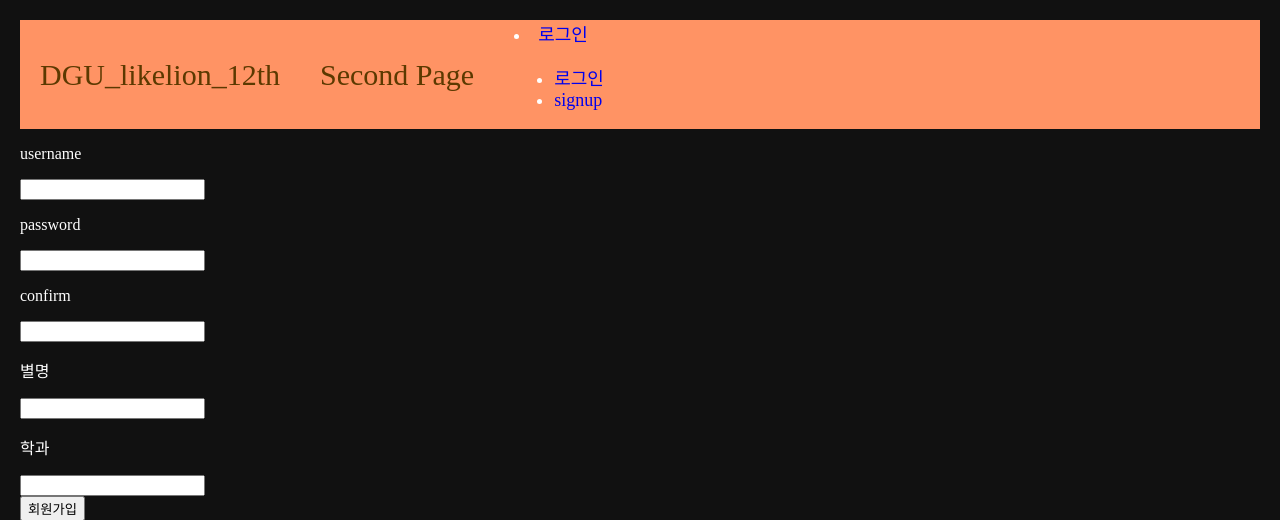
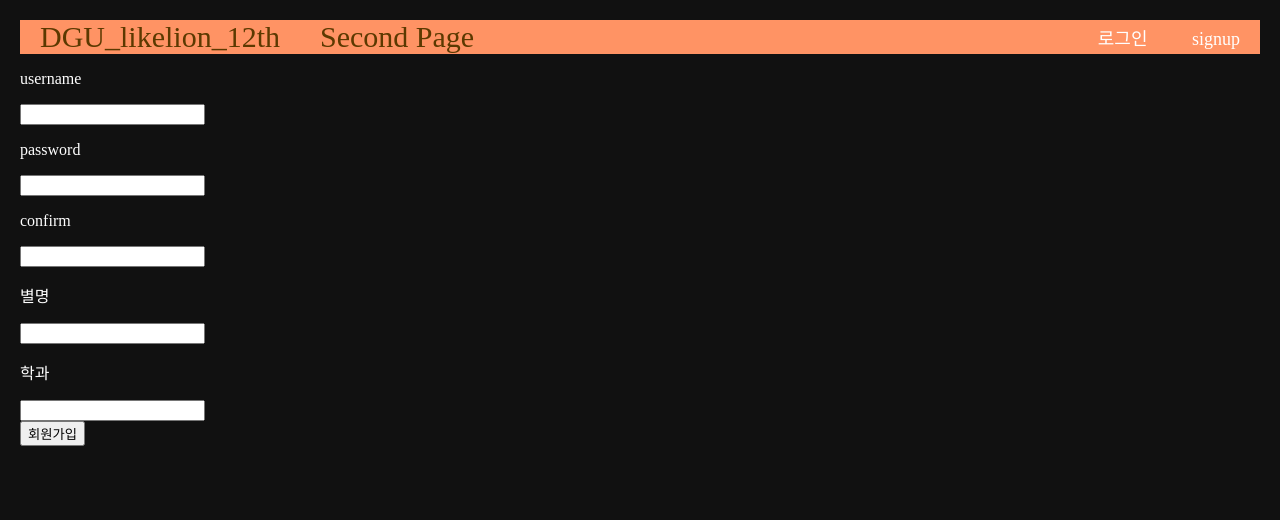
Before and after one commit to pump9918/likelion_12th_edu, a Django app: page /accounts/signup/ in a window 1280 px wide. Shown: the top 520 px of the page. Run offline with Django 5.2, Linux system fonts and the light colour scheme.

Commit message:
fix : navbar 수정

```diff
--- a/project/project/templates/base.html
+++ b/project/project/templates/base.html
@@ -4,7 +4,7 @@
 
 <head>
     <meta charset="UTF-8">
-    <link rel="stylesheet" type="text/css" href="{% static 'css/project.css' %}"
+    <link rel="stylesheet" type="text/css" href="{% static 'css/project.css' %}">
     <meta name="viewport" content="width=device-width, initial-scale=1.0">
     <title>LIKELION 12th Django Session</title>
     <style>
@@ -40,6 +40,36 @@
             font-size: 50px;
             margin: 20px;
         }
+
+        /*네비게이션 수정(4주차)*/
+
+        .nav-right {
+            margin-left: auto;
+        }
+
+        .nav-link-user{
+            list-style-type: none;
+            font-size: 20px;
+            font-weight: bold;
+            color: black;
+        }
+
+        .nav-link-account {
+            list-style-type: none;
+            margin: 0;
+            padding: 0;
+        }
+
+        .nav-link-account li {
+            display: inline;
+            padding: 10px 20px;
+            text-decoration: none;
+        }
+
+        .nav-link-account li a {
+            color: white;
+            text-decoration: none;
+        }
     </style>
 </head>
 
--- a/project/project/templates/shared/_navbar.html
+++ b/project/project/templates/shared/_navbar.html
@@ -4,26 +4,21 @@
     <!-- secondpage 링크 연결 -->
     <a class="navbar-link" href="{% url 'main:secondpage' %}">Second Page</a>
 
-    <li class="nav-item dropdown">
+    <!--사용자 인증 정보-->
+    <div class="nav-right">
         {% if user.is_authenticated %}
-        <!--로그인 시 보이는 화면-->
-        <a class="nav-link dropdwon-toggle" href="#" id="navbarDropdown" role="button" data-bs-toggle="dropdown" aria-expanded="false">
-            {{user.username}}
-        </a>
-        <ul class="drowpdown-menu" aria-labelledby="navbarDropdown">
-            <li><a class="dropdown-item" href="{% url 'accounts:logout' %}">로그아웃</a></li>
-            <li><a class="dropdown-item" href="{% url 'users:mypage' %}">mypage</a></li>
+        <!-- 로그인 시 보이는 화면 -->
+        <ul class="nav-link-account">
+            <li class="nav-link-user">{{user.username}}</li>
+            <li><a href="{% url 'accounts:logout' %}">로그아웃</a></li>
+            <li><a href="{% url 'users:mypage' %}">mypage</a></li>
         </ul>
-
         {% else %}
-        <!--로그아웃 시 보이는 화면-->
-        <a class="nav-link dropdwon-toggle" href="#" id="navbarDropdown" role="button" data-bs-toggle="dropdown" aria-expanded="false">
-            로그인
-        </a>
-        <ul class="drowpdown-menu" aria-labelledby="navbarDropdown">
-            <li><a class="dropdown-item" href="{% url 'accounts:login' %}">로그인</a></li>
-            <li><a class="dropdown-item" href="{% url 'accounts:signup' %}">signup</a></li>
+        <!-- 로그아웃 시 보이는 화면 -->
+        <ul class="nav-link-account">
+            <li><a href="{% url 'accounts:login' %}">로그인</a></li>
+            <li><a href="{% url 'accounts:signup' %}">signup</a></li>
         </ul>
-
         {% endif %}
+    </div>
 </nav>
```
Also changed, not shown: project/db.sqlite3, project/media/blog/멋사로고.jpg (deleted).
